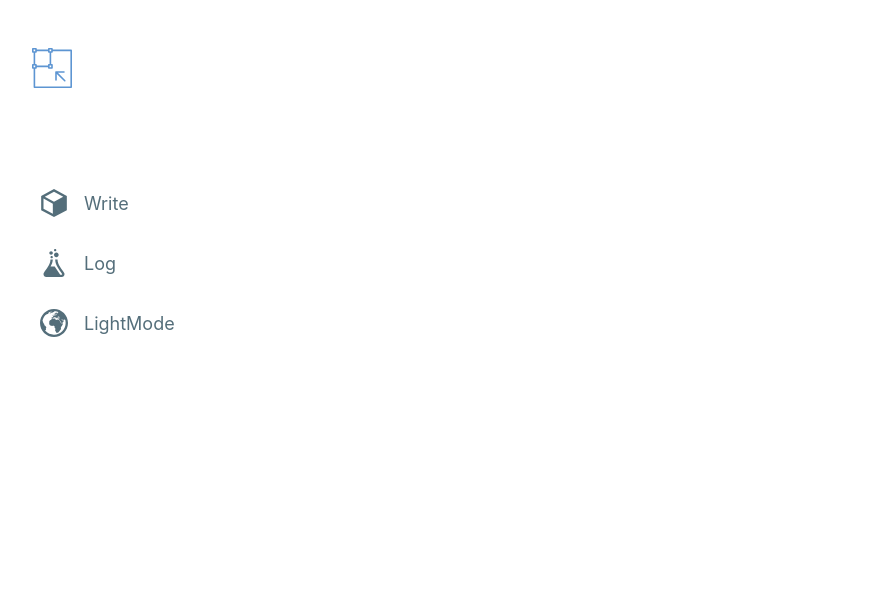
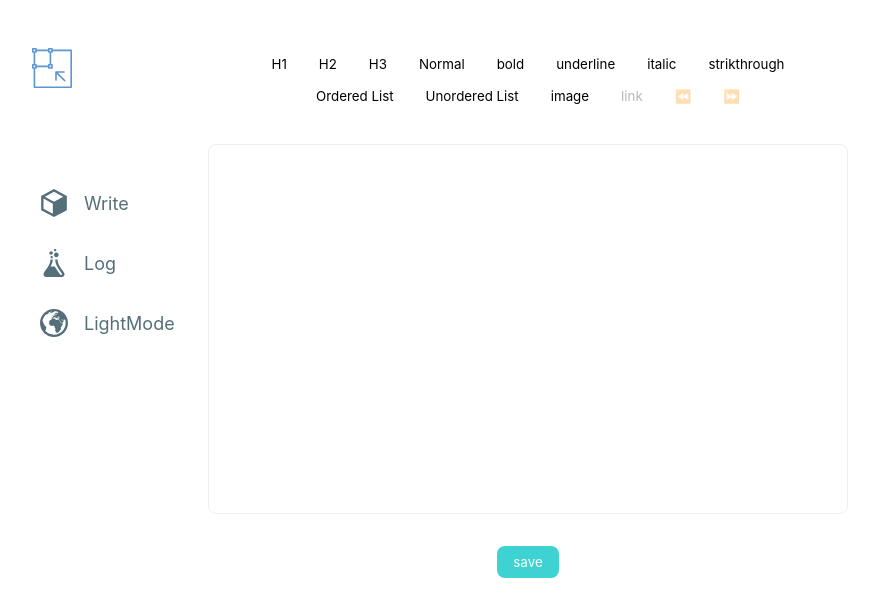
Before and after one commit to createhb21/awesome-import, a React (Create React App) app: page /edit in a window 1280 px wide. Before the commit this address had no page. Shown: the top 616 px of the page, without its empty margins (148-1027 px from the left). Built offline with nearby package versions, Linux system fonts and the light colour scheme.

Commit message:
initial settings - AwesomeEditor

```diff
--- a/package.json
+++ b/package.json
@@ -11,6 +11,7 @@
     "@testing-library/jest-dom": "^5.11.4",
     "@testing-library/react": "^11.1.0",
     "@testing-library/user-event": "^12.1.10",
+    "@types/draft-js": "^0.11.7",
     "@types/jest": "^26.0.15",
     "@types/lodash": "^4.14.177",
     "@types/node": "^12.0.0",
@@ -20,6 +21,7 @@
     "@types/redux": "^3.6.0",
     "@types/redux-persist": "^4.3.1",
     "@types/redux-thunk": "^2.1.0",
+    "draft-js": "^0.11.7",
     "firebase": "^9.6.1",
     "react": "^17.0.2",
     "react-dom": "^17.0.2",
--- a/src/App.tsx
+++ b/src/App.tsx
@@ -14,6 +14,7 @@ import ArrowUpBtn from './components/ArrowUpBtn';
 import AppLayout from './components/AppLayout';
 import { RootReducerType } from './index';
 import SideBar from './components/SideBar';
+import AwesomeEditor from './components/AwesomeEditor/AwesomeEditor';
 
 function App() {
     const { isDarkMode } = useSelector((state: RootReducerType) => state.ThemeSwitchReducer);
@@ -30,6 +31,7 @@ function App() {
                         <Route path="/write" element={<Write />} />
                         <Route path="/posts/:id" element={<WritePostDetail />} />
                         <Route path="/log" element={<Log />} />
+                        <Route path="/edit" element={<AwesomeEditor />} />
                     </Routes>
                 </AppLayout.Main>
             </AppLayout>
--- /dev/null
+++ b/src/components/AwesomeEditor/AwesomeEditor.tsx
@@ -0,0 +1,149 @@
+/** @jsxImportSource @emotion/react */
+import React from 'react';
+import { css } from '@emotion/react';
+import { Editor, EditorState, RichUtils, AtomicBlockUtils, DraftEditorCommand, convertToRaw, convertFromRaw } from 'draft-js';
+import 'draft-js/dist/Draft.css';
+import { linkDecorator } from './hooks/Link';
+import { mediaBlockRenderer } from './hooks/Media';
+
+const TextEditor: React.FC = () => {
+    const initialState = EditorState.createEmpty(linkDecorator);
+    const [editorState, setEditorState] = React.useState<EditorState>(initialState);
+
+    const handleSave = () => {
+        const data = JSON.stringify(convertToRaw(editorState.getCurrentContent()));
+        console.log(data);
+    };
+
+    const handleInsertImage = () => {
+        const src = prompt('Please enter the URL of your picture');
+        if (!src) {
+            return;
+        }
+        const contentState = editorState.getCurrentContent();
+        const contentStateWithEntity = contentState.createEntity('image', 'IMMUTABLE', { src });
+        const entityKey = contentStateWithEntity.getLastCreatedEntityKey();
+        const newEditorState = EditorState.set(editorState, {
+            currentContent: contentStateWithEntity,
+        });
+        return setEditorState(AtomicBlockUtils.insertAtomicBlock(newEditorState, entityKey, ' '));
+    };
+
+    const handleAddLink = () => {
+        const selection = editorState.getSelection();
+        const link = prompt('Please enter the URL of your link');
+        if (!link) {
+            setEditorState(RichUtils.toggleLink(editorState, selection, null));
+            return;
+        }
+        const content = editorState.getCurrentContent();
+        const contentWithEntity = content.createEntity('LINK', 'MUTABLE', {
+            url: link,
+        });
+        const newEditorState = EditorState.push(editorState, contentWithEntity, 'apply-entity');
+        const entityKey = contentWithEntity.getLastCreatedEntityKey();
+        setEditorState(RichUtils.toggleLink(newEditorState, selection, entityKey));
+    };
+
+    const handleKeyCommand = (command: DraftEditorCommand) => {
+        const newState = RichUtils.handleKeyCommand(editorState, command);
+        if (newState) {
+            setEditorState(newState);
+            return 'handled';
+        }
+        return 'not-handled';
+    };
+
+    const handleTogggleClick = (e: React.MouseEvent, inlineStyle: string) => {
+        e.preventDefault();
+        setEditorState(RichUtils.toggleInlineStyle(editorState, inlineStyle));
+    };
+
+    const handleBlockClick = (e: React.MouseEvent, blockType: string) => {
+        e.preventDefault();
+        setEditorState(RichUtils.toggleBlockType(editorState, blockType));
+    };
+
+    return (
+        <div css={wrapperStyle}>
+            <button onMouseDown={e => handleBlockClick(e, 'header-one')}>H1</button>
+            <button onMouseDown={e => handleBlockClick(e, 'header-two')}>H2</button>
+            <button onMouseDown={e => handleBlockClick(e, 'header-three')}>H3</button>
+            <button onMouseDown={e => handleBlockClick(e, 'unstyled')}>Normal</button>
+            <button onMouseDown={e => handleTogggleClick(e, 'BOLD')}>bold</button>
+            <button onMouseDown={e => handleTogggleClick(e, 'UNDERLINE')}>underline</button>
+            <button onMouseDown={e => handleTogggleClick(e, 'ITALIC')}>italic</button>
+            <button onMouseDown={e => handleTogggleClick(e, 'STRIKETHROUGH')}>strikthrough</button>
+            <button onMouseDown={e => handleBlockClick(e, 'ordered-list-item')}>Ordered List</button>
+            <button onMouseDown={e => handleBlockClick(e, 'unordered-list-item')}>Unordered List</button>
+            <button
+                onMouseDown={e => {
+                    e.preventDefault();
+                    handleInsertImage();
+                }}
+            >
+                image
+            </button>
+            <button
+                disabled={editorState.getSelection().isCollapsed()}
+                onMouseDown={e => {
+                    e.preventDefault();
+                    handleAddLink();
+                }}
+            >
+                link
+            </button>
+            <button disabled={editorState.getUndoStack().size <= 0} onMouseDown={() => setEditorState(EditorState.undo(editorState))}>
+                ⏪
+            </button>
+            <button disabled={editorState.getRedoStack().size <= 0} onMouseDown={() => setEditorState(EditorState.redo(editorState))}>
+                ⏩
+            </button>
+            <Editor editorState={editorState} onChange={setEditorState} handleKeyCommand={handleKeyCommand} blockRendererFn={mediaBlockRenderer} />
+            <button
+                className="save"
+                type="button"
+                onClick={e => {
+                    e.preventDefault();
+                    handleSave();
+                }}
+            >
+                save
+            </button>
+        </div>
+    );
+};
+
+export default TextEditor;
+
+const wrapperStyle = css`
+    text-align: center;
+    width: 40rem;
+
+    & > button {
+        border: none;
+        background-color: white;
+        padding: 0.5rem 1rem;
+    }
+
+    .DraftEditor-root {
+        border: 1px solid #eee;
+        margin: 2rem 0;
+        border-radius: 0.5rem;
+    }
+
+    .DraftEditor-editorContainer {
+        padding: 1.5rem;
+    }
+
+    .public-DraftEditor-content {
+        min-height: 20rem;
+    }
+
+    .save {
+        background-color: #3ed3d2;
+        color: white;
+        border-radius: 0.5rem;
+        cursor: pointer;
+    }
+`;
--- /dev/null
+++ b/src/components/AwesomeEditor/hooks/Link.tsx
@@ -0,0 +1,23 @@
+import React from 'react';
+import { CompositeDecorator, DraftDecoratorComponentProps } from 'draft-js';
+
+export const Link = (props: DraftDecoratorComponentProps) => {
+    const { url } = props.contentState.getEntity(props.entityKey).getData();
+    return (
+        <a rel="noopener noreferrer" target="_blank" href={url}>
+            {props.children}
+        </a>
+    );
+};
+
+export const linkDecorator = new CompositeDecorator([
+    {
+        strategy: (contentBlock, callback, contentState) => {
+            contentBlock.findEntityRanges(character => {
+                const entityKey = character.getEntity();
+                return entityKey !== null && contentState.getEntity(entityKey).getType() === 'LINK';
+            }, callback);
+        },
+        component: Link,
+    },
+]);
--- /dev/null
+++ b/src/components/AwesomeEditor/hooks/Media.tsx
@@ -0,0 +1,35 @@
+import React from 'react';
+import { ContentBlock, ContentState } from 'draft-js';
+
+interface BlockComponentProps {
+    contentState: ContentState;
+    block: ContentBlock;
+}
+
+export const Image = (props: BlockComponentProps) => {
+    const { block, contentState } = props;
+    const { src } = contentState.getEntity(block.getEntityAt(0)).getData();
+    return <img src={src} alt={src} role="presentation" />;
+};
+
+const Media = (props: BlockComponentProps) => {
+    const entity = props.contentState.getEntity(props.block.getEntityAt(0));
+    const type = entity.getType();
+
+    let media = null;
+    if (type === 'image') {
+        media = <Image {...props} />;
+    }
+
+    return media;
+};
+
+export const mediaBlockRenderer = (block: ContentBlock) => {
+    if (block.getType() === 'atomic') {
+        return {
+            component: Media,
+            editable: false,
+        };
+    }
+    return null;
+};
```
Also changed, not shown: src/components/AwesomeEditor/types/index.d.ts (added, +17 -0 lines), 2 other files (tests, documents, lock files or other folders).
